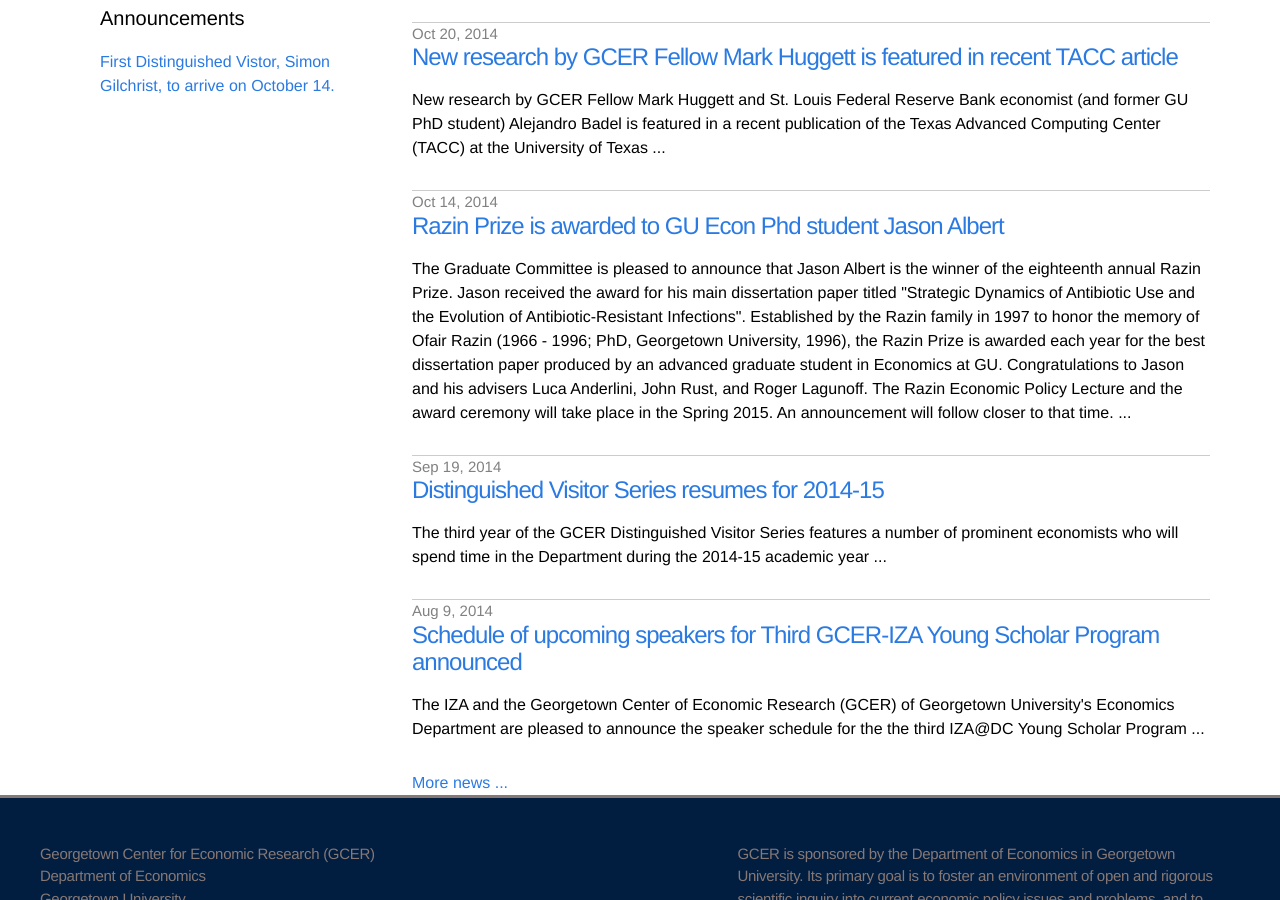
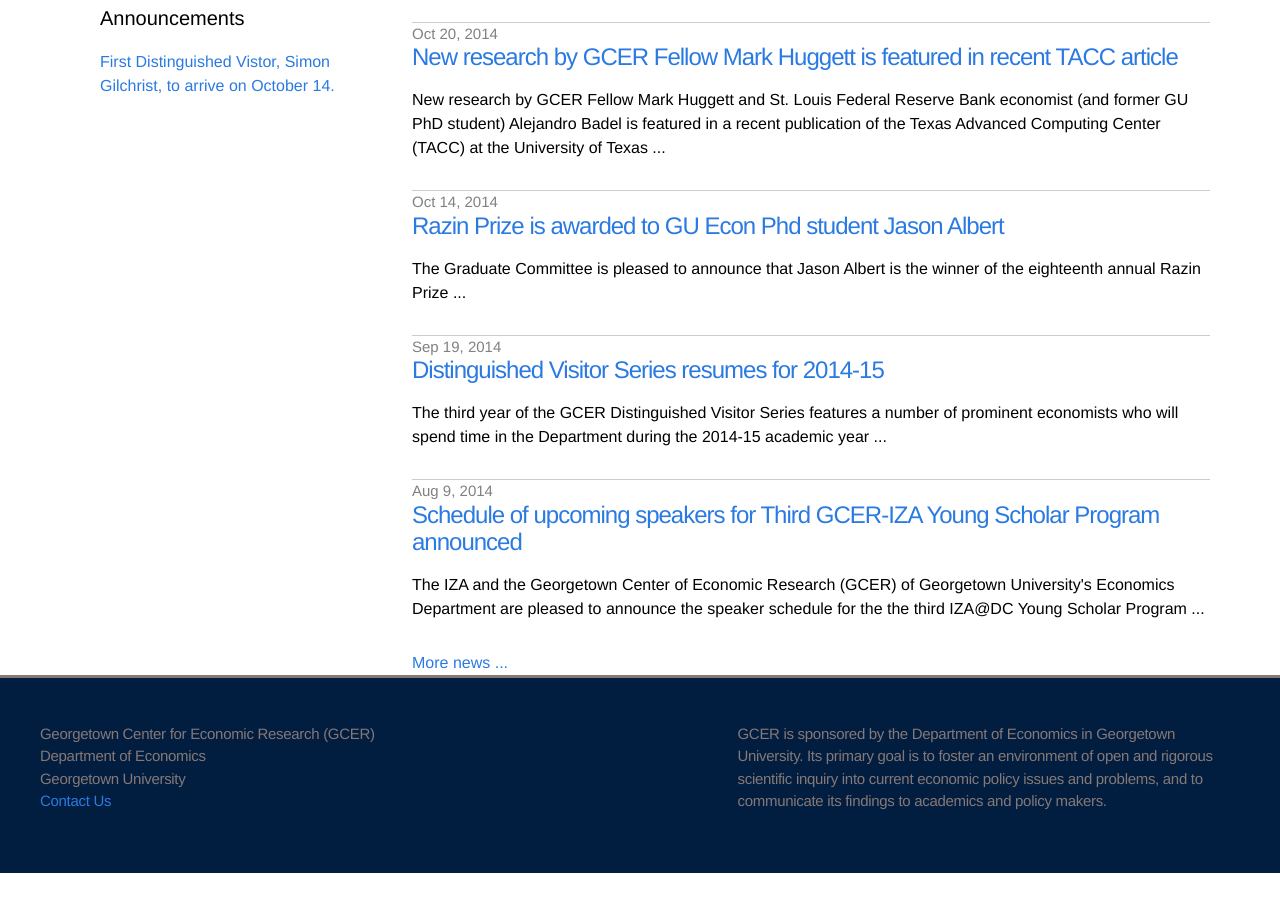
Before and after one commit to georgetown-econ/gcer, a Jekyll site: the page built from index.html, in a window 1280 px wide and 900 px high, scrolled down 512 px. Built offline with Jekyll 4.4.1, drawn with Linux system fonts in a browser that asks for light colours; after the commit the page ends 1385 px from its top, so only the background shows below that.

Commit message:
minor modification to Razin post

```diff
--- a/_posts/2014-10-14-razin-prize.html
+++ b/_posts/2014-10-14-razin-prize.html
@@ -6,7 +6,7 @@
 
 
 <p><img style="float: left; width: 150px; height: 150px; margin: 10px;" src="{{ site.baseurl }}/assets/images/jason-albert.jpg" />
-The Graduate Committee is pleased to  announce that Jason Albert is the winner of the eighteenth annual Razin Prize.  Jason received the award for his main dissertation paper titled <a href="https://drive.google.com/file/d/0By5Cvab0mJSIanRJX0pGeUFRWkE/view">"Strategic Dynamics of Antibiotic Use and the Evolution of Antibiotic-Resistant Infections"</a>. Established by the Razin family in 1997 to honor the memory of Ofair Razin (1966 - 1996; PhD, Georgetown University, 1996), the Razin Prize is awarded each year for the best dissertation paper produced by an advanced graduate student in Economics at GU.</p>
+The Graduate Committee is pleased to  announce that Jason Albert is the winner of the eighteenth annual Razin Prize@@@.  Jason received the award for his main dissertation paper titled <a href="https://drive.google.com/file/d/0By5Cvab0mJSIanRJX0pGeUFRWkE/view">"Strategic Dynamics of Antibiotic Use and the Evolution of Antibiotic-Resistant Infections"</a>. Established by the Razin family in 1997 to honor the memory of Ofair Razin (1966 - 1996; PhD, Georgetown University, 1996), the Razin Prize is awarded each year for the best dissertation paper produced by an advanced graduate student in Economics at GU.</p>
 
 <p>Congratulations to Jason and his advisers Luca Anderlini, John Rust, and Roger Lagunoff.</p>
 
```
